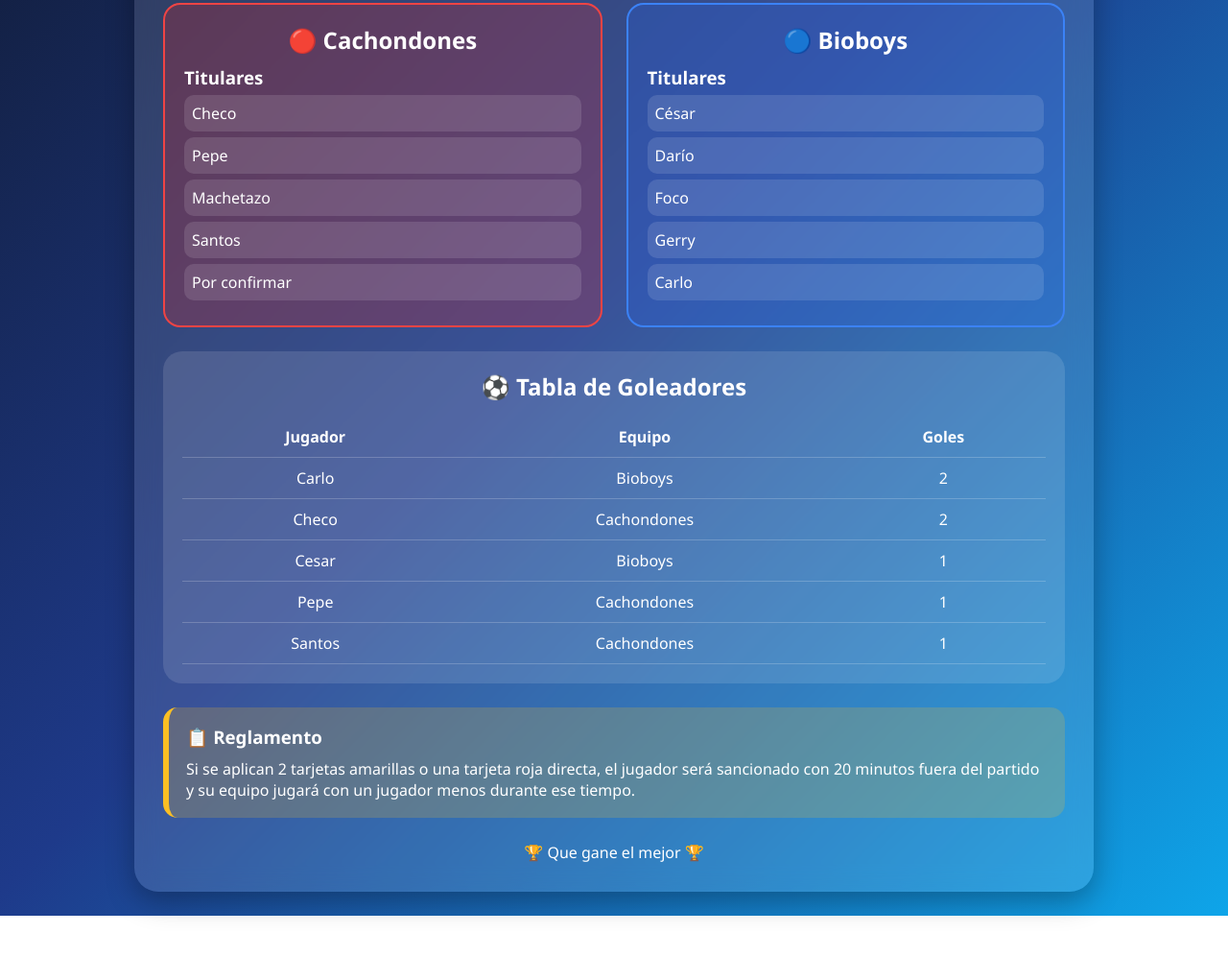
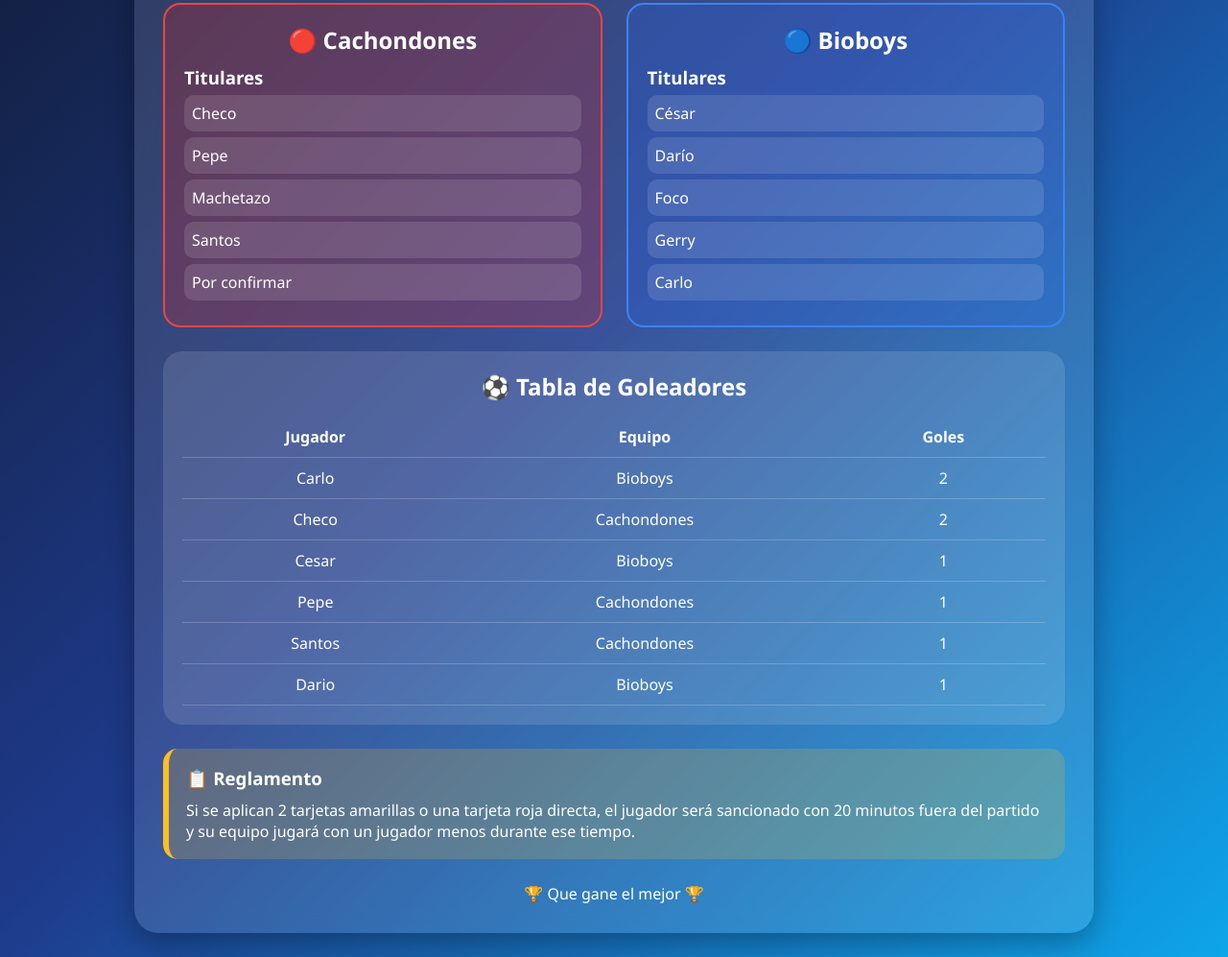
Before and after one commit to AcePaladin41418/CachondonesVSBioboys, a plain HTML site: page index.html in a window 1280 px wide. Shown: the part 374-1371 px from the top of the page at 96% size. Before the commit the page ends 1328 px from the top, so only its background shows below. Drawn offline with Linux system fonts and the light colour scheme.

Commit message:
Add new table row for Dario and Bioboys

```diff
--- a/index.html
+++ b/index.html
@@ -255,6 +255,12 @@ footer{
             <td>Cachondones</td>
             <td>1</td>
         </tr>
+
+        <tr>
+            <td>Dario</td>
+            <td>Bioboys</td>
+            <td>1</td>
+        </tr>
     </table>
 
 </div>
```
